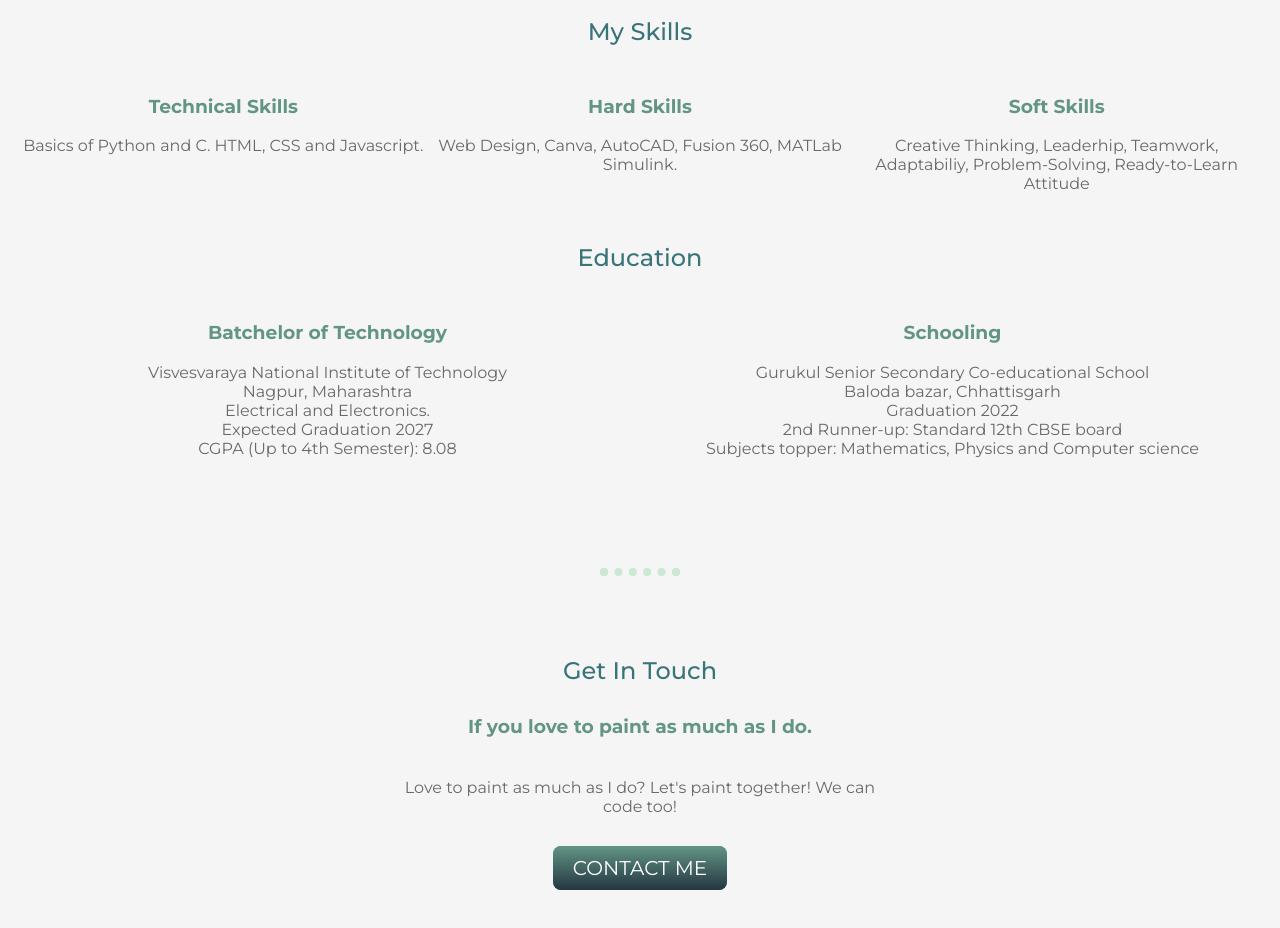
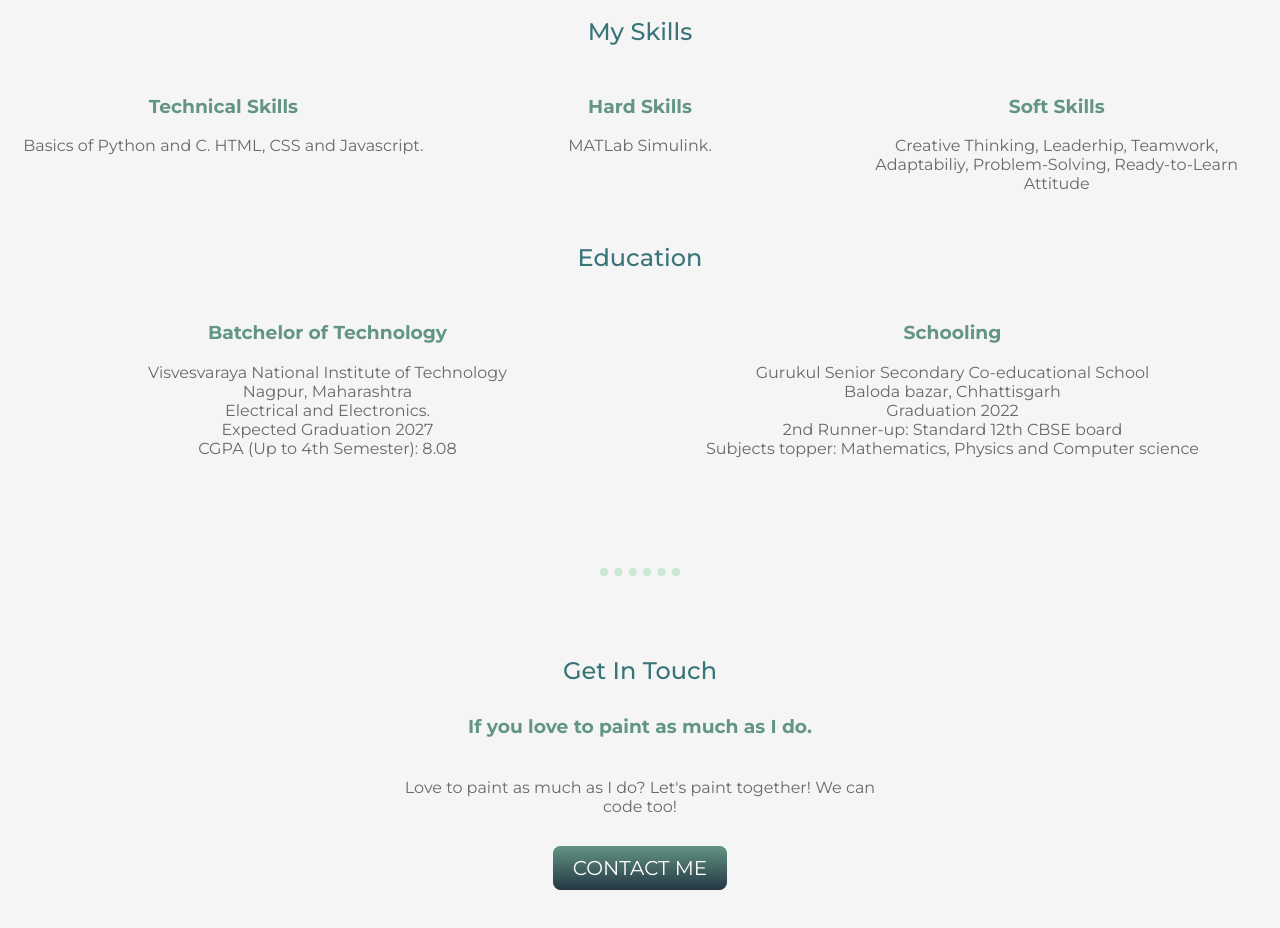
Before and after one commit to samiksha2801/personal-website, a plain HTML site: page index.html in a window 1280 px wide. Shown: the part 960-1888 px from the top of the page. Drawn offline with Linux system fonts and the light colour scheme.

Commit message:
git push

```diff
--- a/index.html
+++ b/index.html
@@ -45,7 +45,7 @@
                     Hard Skills
                 </h3>
                 <p>
-                    Web Design, Canva, AutoCAD, Fusion 360, MATLab Simulink.
+                    MATLab Simulink.
                 </p>
             </div>
             <div class="soft">
```
